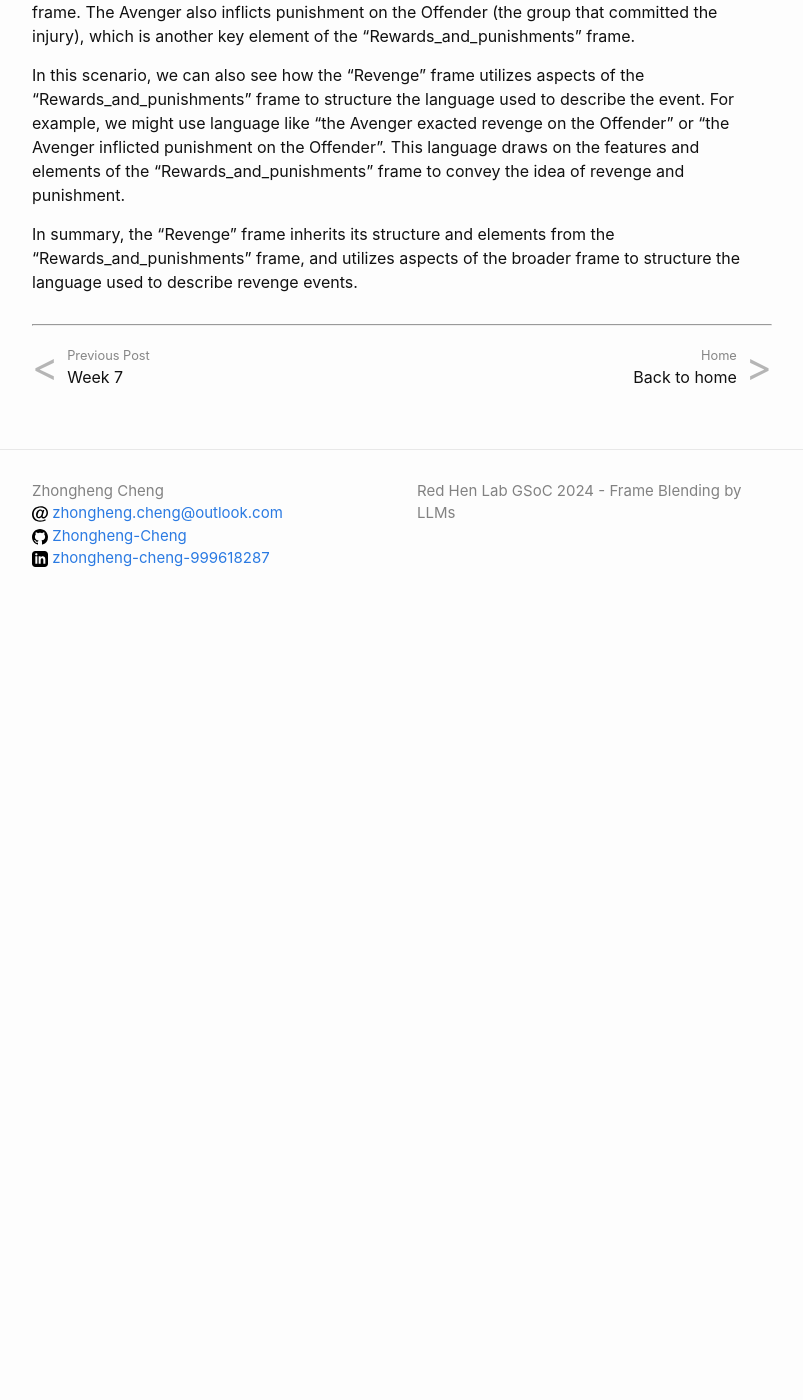
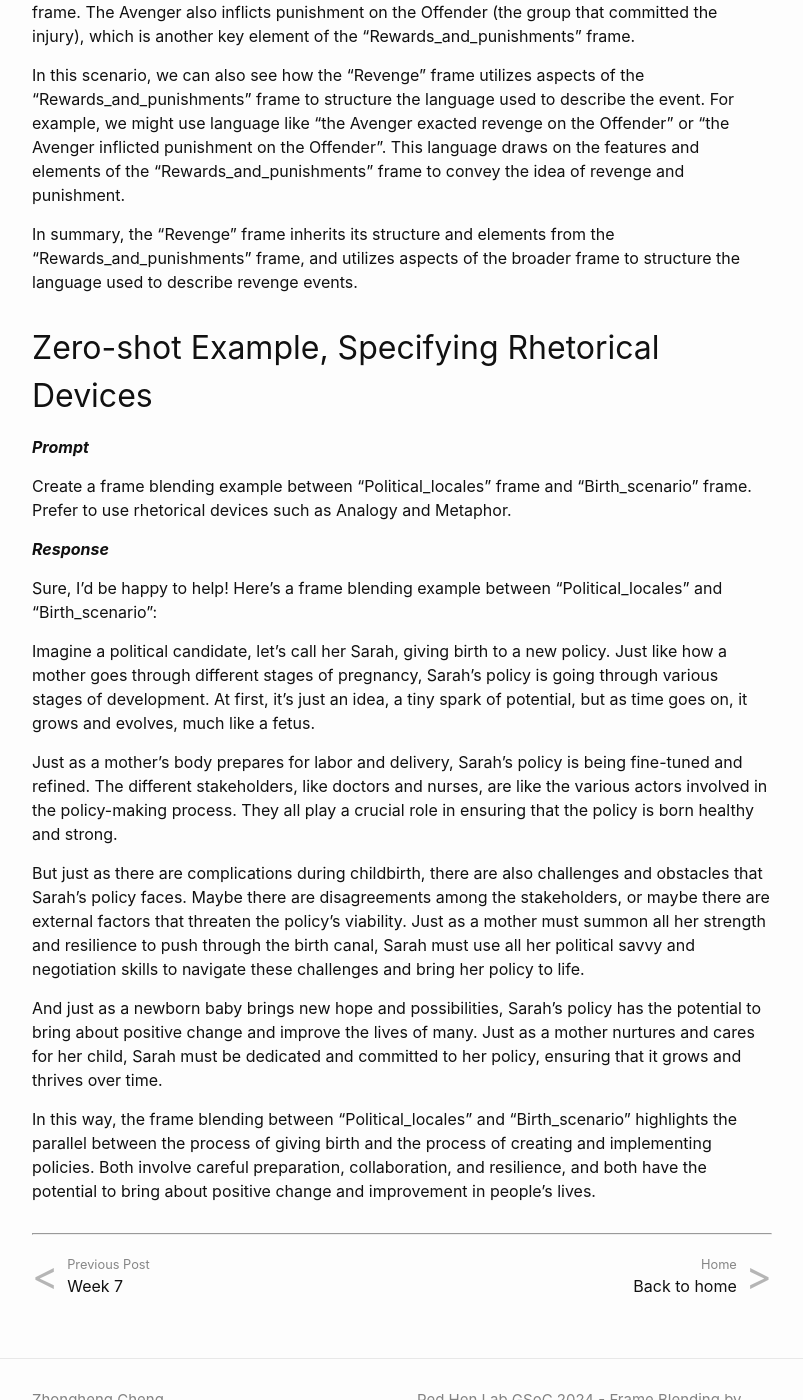
Before and after one commit to Zhongheng-Cheng/zhongheng-cheng.github.io, a Jekyll site: the page built from _posts/2024-07-17-Week-8.md, in a window 1280 px wide and 1400 px high, scrolled down 5499 px. Shown: the whole window, without its empty margins (238-1041 px from the left). Built offline with Jekyll 4.4.1, drawn with Linux system fonts in a browser that asks for light colours; before the commit the page ends 6129 px from its top, so only the background shows below that.

Commit message:
added example specifying rhetorical devices

```diff
--- a/_posts/2024-07-17-Week-8.md
+++ b/_posts/2024-07-17-Week-8.md
@@ -152,3 +152,23 @@ Suppose that a group of people are attacked and injured by a rival group. The in
 In this scenario, we can also see how the "Revenge" frame utilizes aspects of the "Rewards_and_punishments" frame to structure the language used to describe the event. For example, we might use language like "the Avenger exacted revenge on the Offender" or "the Avenger inflicted punishment on the Offender". This language draws on the features and elements of the "Rewards_and_punishments" frame to convey the idea of revenge and punishment.
 
 In summary, the "Revenge" frame inherits its structure and elements from the "Rewards_and_punishments" frame, and utilizes aspects of the broader frame to structure the language used to describe revenge events.
+
+## Zero-shot Example, Specifying Rhetorical Devices
+
+**_Prompt_**
+
+Create a frame blending example between "Political_locales" frame and "Birth_scenario" frame. Prefer to use rhetorical devices such as Analogy and Metaphor.
+
+**_Response_**
+
+Sure, I'd be happy to help! Here's a frame blending example between "Political_locales" and "Birth_scenario":
+
+Imagine a political candidate, let's call her Sarah, giving birth to a new policy. Just like how a mother goes through different stages of pregnancy, Sarah's policy is going through various stages of development. At first, it's just an idea, a tiny spark of potential, but as time goes on, it grows and evolves, much like a fetus.
+
+Just as a mother's body prepares for labor and delivery, Sarah's policy is being fine-tuned and refined. The different stakeholders, like doctors and nurses, are like the various actors involved in the policy-making process. They all play a crucial role in ensuring that the policy is born healthy and strong.
+
+But just as there are complications during childbirth, there are also challenges and obstacles that Sarah's policy faces. Maybe there are disagreements among the stakeholders, or maybe there are external factors that threaten the policy's viability. Just as a mother must summon all her strength and resilience to push through the birth canal, Sarah must use all her political savvy and negotiation skills to navigate these challenges and bring her policy to life.
+
+And just as a newborn baby brings new hope and possibilities, Sarah's policy has the potential to bring about positive change and improve the lives of many. Just as a mother nurtures and cares for her child, Sarah must be dedicated and committed to her policy, ensuring that it grows and thrives over time.
+
+In this way, the frame blending between "Political_locales" and "Birth_scenario" highlights the parallel between the process of giving birth and the process of creating and implementing policies. Both involve careful preparation, collaboration, and resilience, and both have the potential to bring about positive change and improvement in people's lives.
```
